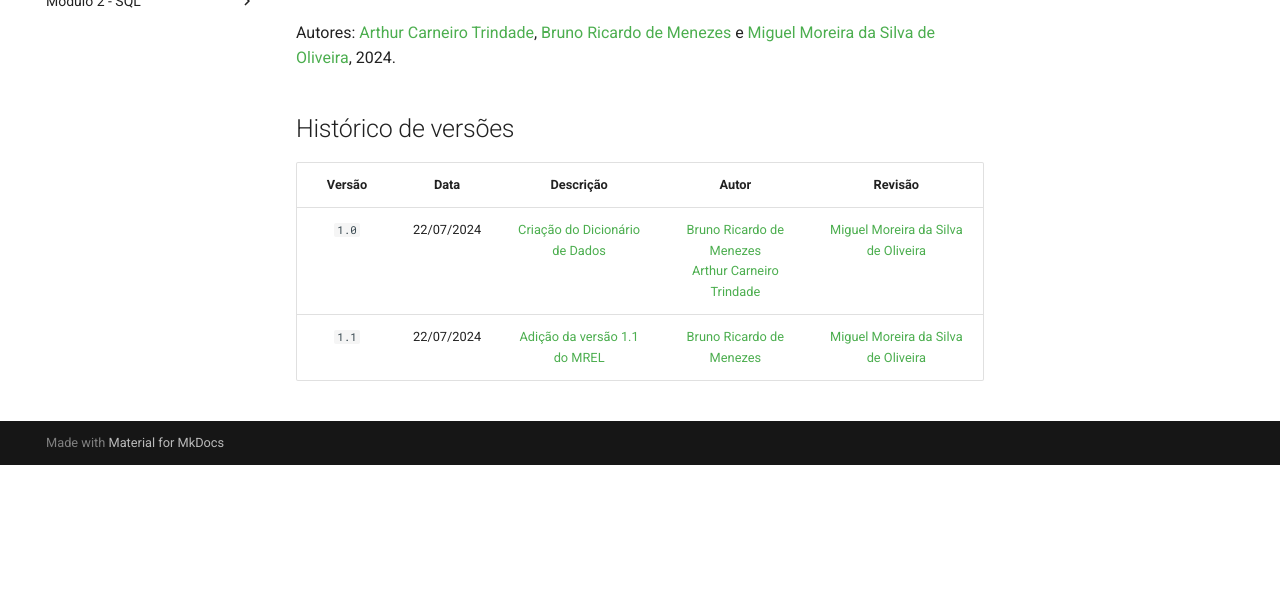
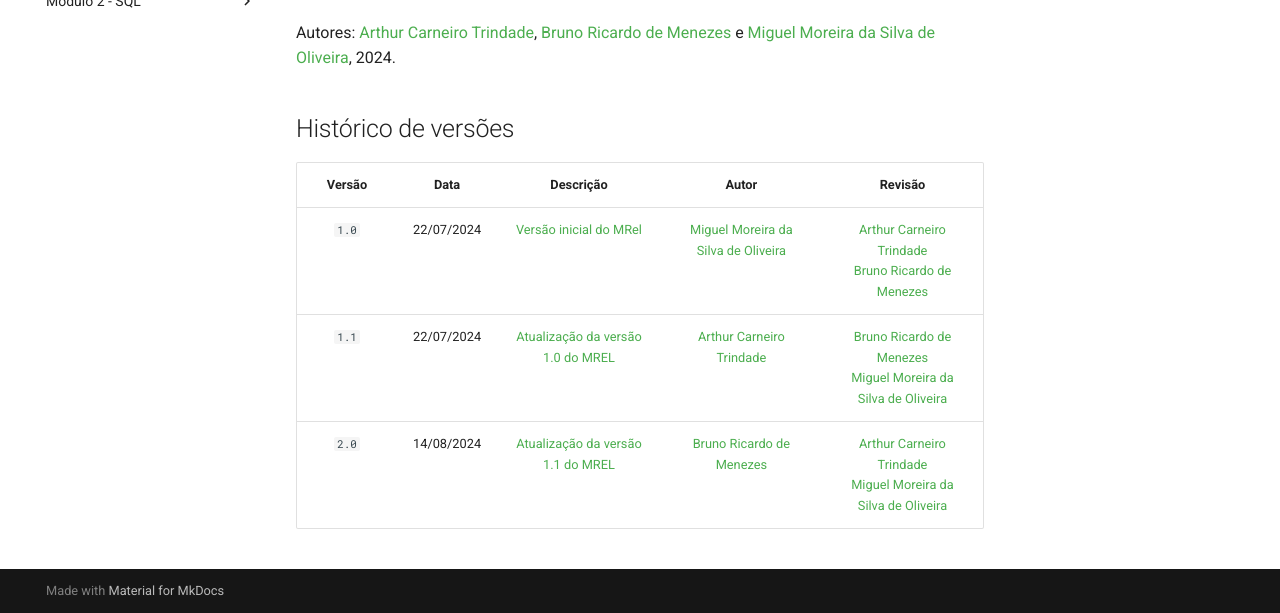
Before and after one commit to SBD1/2024.1-Minecraft, an MkDocs documentation site: the page built from gitpages/docs/modulo_1/modeloRelacional.md, in a window 1280 px wide and 900 px high, scrolled down 852 px, cut to the strip 287-900 px from the top of the window. Built offline with MkDocs 1.6.1 and Material for MkDocs 9.7.7, drawn with Linux system fonts in a browser that asks for light colours; comment, search, counter and statistics services are not loaded; before the commit the page ends 1604 px from its top, so only the background shows below that.

Commit message:
Corrigindo histórico de versão MREL

```diff
--- a/gitpages/docs/modulo_1/modeloRelacional.md
+++ b/gitpages/docs/modulo_1/modeloRelacional.md
@@ -18,5 +18,6 @@ Autores: [Arthur Carneiro Trindade](https://github.com/trindadea), [Bruno Ricard
 
 | Versão | Data       | Descrição                                        | Autor                                                 | Revisão                                                 |
 | :----: | :--------: | :----------------------------------------------: | :---------------------------------------------------: | :-----------------------------------------------------: |
-| `1.0`  | 22/07/2024 | [Criação do Dicionário de Dados](./versoes/MREL/versao_1.0.png) | [Bruno Ricardo de Menezes](https://github.com/EhOBruno)<br>[Arthur Carneiro Trindade](https://github.com/trindadea)| [Miguel Moreira da Silva de Oliveira](https://github.com/EhOMiguel) |
-| `1.1`  | 22/07/2024 | [Adição da versão 1.1 do MREL](./versoes/MREL/versao_1.1.png) | [Bruno Ricardo de Menezes](https://github.com/EhOBruno)| [Miguel Moreira da Silva de Oliveira](https://github.com/EhOMiguel) | [Bruno Ricardo de Menezes](https://github.com/EhOBruno)| [Miguel Moreira da Silva de Oliveira](https://github.com/EhOMiguel)<br>[Arthur Carneiro Trindade](https://github.com/trindadea) |
+| `1.0`  | 22/07/2024 | [Versão inicial do MRel](./versoes/MREL/versao_1.0.png) | [Miguel Moreira da Silva de Oliveira](https://github.com/EhOMiguel) | [Arthur Carneiro Trindade](https://github.com/trindadea)<br>[Bruno Ricardo de Menezes](https://github.com/EhOBruno) |
+| `1.1`  | 22/07/2024 | [Atualização da versão 1.0 do MREL](./versoes/MREL/versao_1.1.png) | [Arthur Carneiro Trindade](https://github.com/trindadea) | [Bruno Ricardo de Menezes](https://github.com/EhOBruno)<br>[Miguel Moreira da Silva de Oliveira](https://github.com/EhOMiguel) |
+| `2.0`  | 14/08/2024 | [Atualização da versão 1.1 do MREL](./versoes/MREL/versao_2.0.png) | [Bruno Ricardo de Menezes](https://github.com/EhOBruno)| [Arthur Carneiro Trindade](https://github.com/trindadea)<br>[Miguel Moreira da Silva de Oliveira](https://github.com/EhOMiguel) |
```
